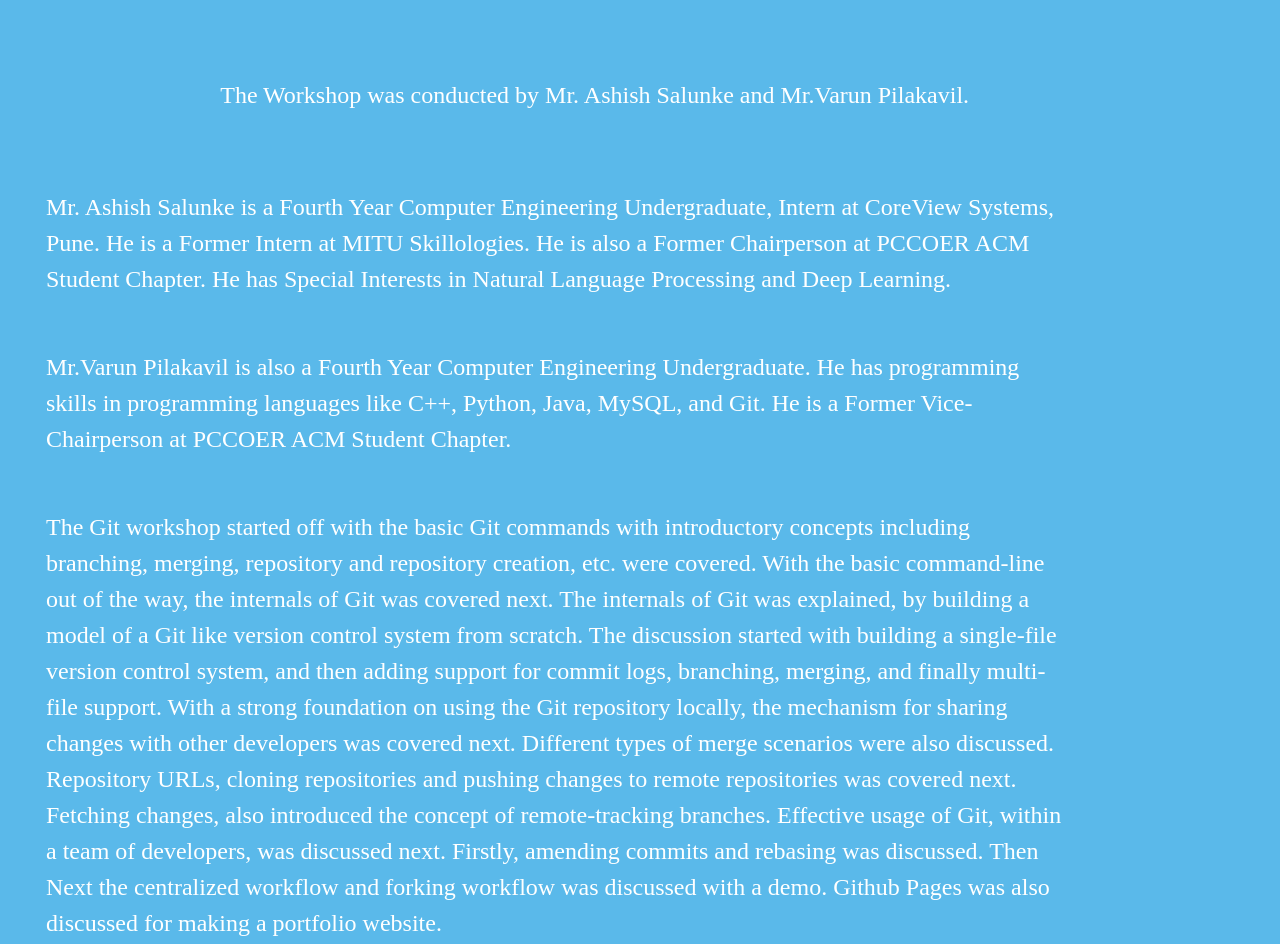
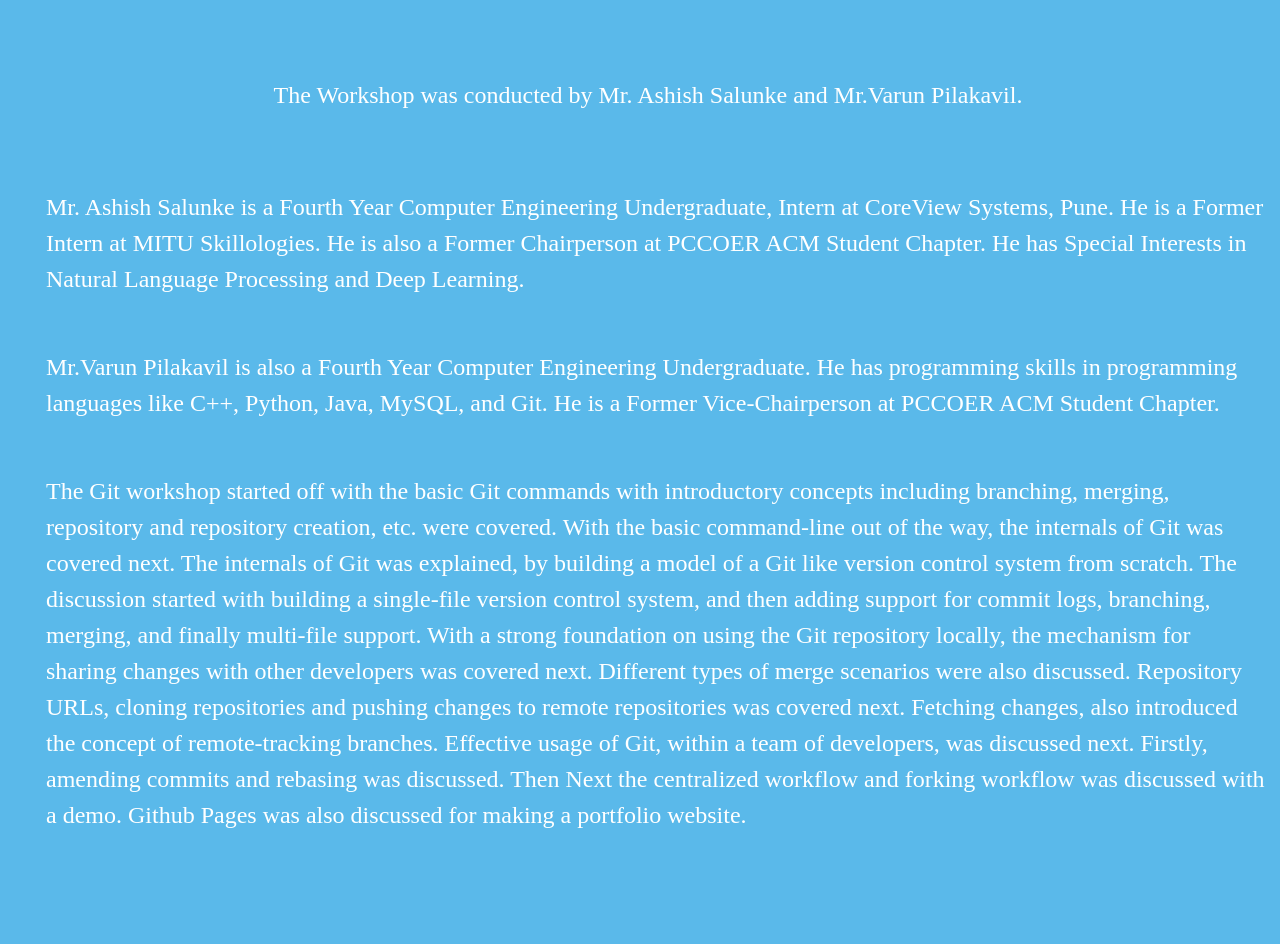
Before and after one commit to vedantsatpute/acm-events, a plain HTML site: page work-single.html in a window 1280 px wide. Shown: the part 1043-1987 px from the top of the page. Drawn offline with Linux system fonts and the light colour scheme; a web font is replaced by a local one.

Commit message:
Update work-single.html

```diff
--- a/work-single.html
+++ b/work-single.html
@@ -106,13 +106,13 @@
 		<br>
 		<br>
 		<br>
-		<div class="col-md-11 ml-2" data-aos="fade-up" data-aos-delay="100">
+		<div class="col-md-12 ml-2" data-aos="fade-up" data-aos-delay="100">
               <div class="sticky-content">
                 <h5 class="h5"></h5>
                 <p class="mb-2"><span class="text-muted"></span></p>
 		<center><font size="5"><p>The Workshop was conducted by Mr. Ashish Salunke and Mr.Varun Pilakavil.<br></p></font><br></center>
 		<br>
-	<div class="col-md-11 ml-2">
+	<div class="col-md-12 ml-2">
 			<font size="5"><p>Mr. Ashish Salunke is a Fourth Year Computer Engineering Undergraduate, Intern at CoreView Systems, Pune. He is a Former Intern at MITU Skillologies. He is also a Former Chairperson at PCCOER ACM Student Chapter. He has Special Interests in Natural Language Processing and Deep Learning. <br></p></font><br>
 						<font size="5"><p>Mr.Varun Pilakavil is also a Fourth Year Computer Engineering Undergraduate. He has programming skills in programming languages like C++, Python, Java, MySQL, and Git. He is a Former Vice-Chairperson at PCCOER ACM Student Chapter. <br></p></font><br>
 									<font size="5"><p>The Git workshop started off with the basic Git commands with introductory concepts including branching, merging, repository and repository creation, etc. were covered. With the basic command-line out of the way, the internals of Git was covered next. The internals of Git was explained, by building a model of a Git like version control system from scratch. The discussion started with building a single-file version control system, and then adding support for commit logs, branching, merging, and finally multi-file support. With a strong foundation on using the Git repository locally, the mechanism for sharing changes with other developers was covered next. Different types of merge scenarios were also discussed. Repository URLs, cloning repositories and pushing changes to remote repositories was covered next. Fetching changes, also introduced the concept of remote-tracking branches. Effective usage of Git, within a team of developers, was discussed next. Firstly, amending commits and rebasing was discussed. Then Next the centralized workflow and forking workflow was discussed with a demo. Github Pages was also discussed for making a portfolio website. <br></p></font><br>
```
